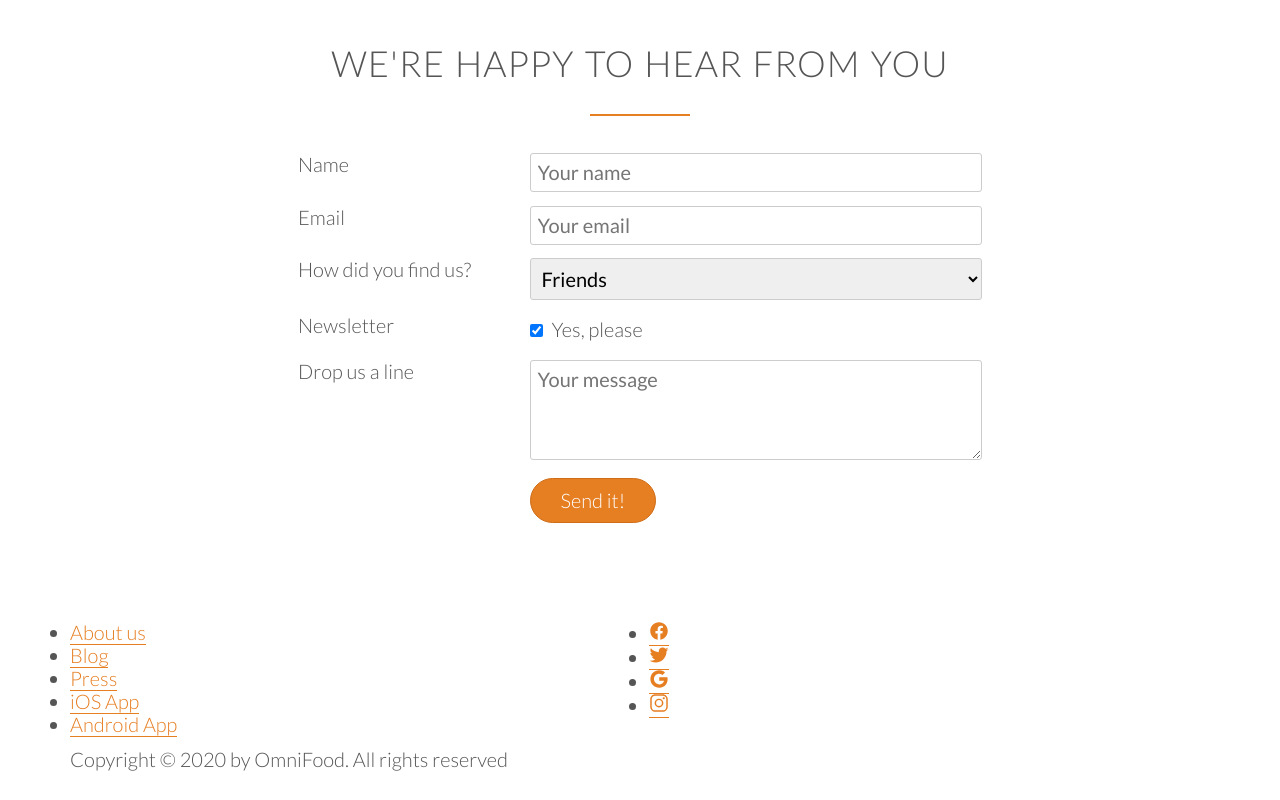
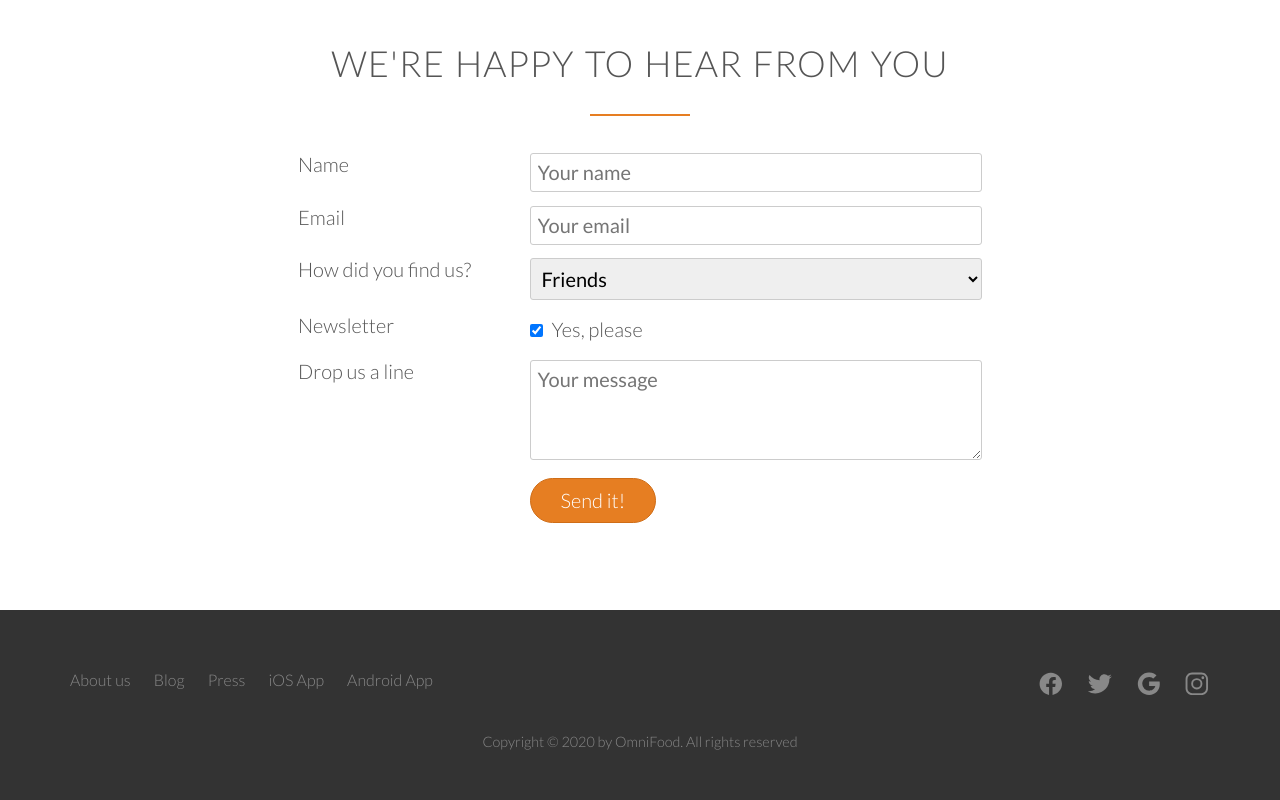
Before and after one commit to limon4ikas/OmniFood, a plain HTML site: page index.html in a window 1280 px wide. Shown: the part 4592-5392 px from the top of the page. Before the commit the page ends 5363 px from the top, so only its background shows below. Drawn offline with nearby package versions, Linux system fonts and the light colour scheme.

Commit message:
footer done

```diff
--- a/resources/css/style.css
+++ b/resources/css/style.css
@@ -490,3 +490,82 @@ input[type=checkbox] {
 }
 
 *:focus {outline: none;}
+
+/*----------------------------------------*/
+/*FOOTER*/
+/*----------------------------------------*/
+
+footer {
+    background-color: #333;
+    padding: 50px;
+    font-size: 80%;
+}
+
+.footer-nav {
+    list-style: none;
+    float: left;
+}
+
+.social-links {
+    list-style: none;
+    float: right;
+}
+
+.footer-nav li,
+.social-links li {
+    display: inline-block;
+    margin-right: 20px;
+}
+
+.footer-nav li:last-child,
+.social-links li:last-child {
+    margin: 0;
+}
+
+.footer-nav li a:link,
+.footer-nav li a:visited,
+.social-links li a:link,
+.social-links li a:visited {
+    text-decoration: none;
+    border: 0;
+    color: #888;
+    transition: color 0.2s;
+}
+
+.social-links li a:link,
+.social-links li a:visited {
+    font-size: 160%;
+}
+
+.social-links li a ion-icon {
+    color:#888;
+    transition: color 0.2s;
+}
+
+.social-links li a ion-icon[name=logo-facebook]:hover {
+    color:#3b5998;
+}
+
+.social-links li a ion-icon[name=logo-twitter]:hover {
+    color:#00aced;
+}
+
+.social-links li a ion-icon[name=logo-google]:hover {
+    color:#dd4b39;
+}
+
+.social-links li a ion-icon[name=logo-instagram]:hover {
+    color:#c32aa3;
+}
+
+.footer-nav li a:hover,
+.footer-nav li a:active {
+    color: #ddd;
+}
+
+footer p {
+    color: #888;
+    text-align: center;
+    font-size: 90%;
+    margin-top: 20px;
+}
```
